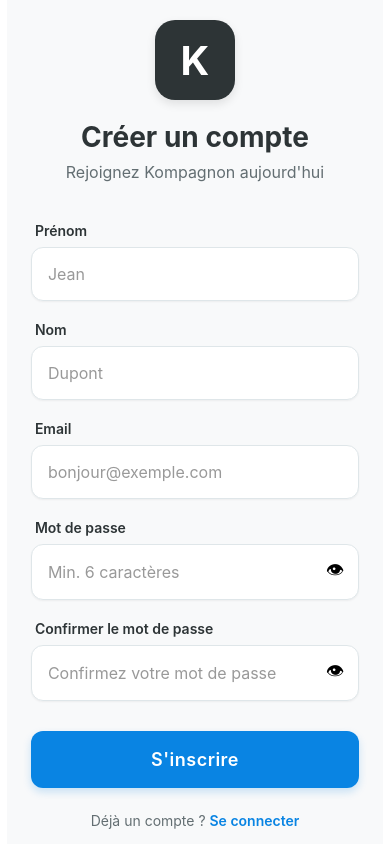
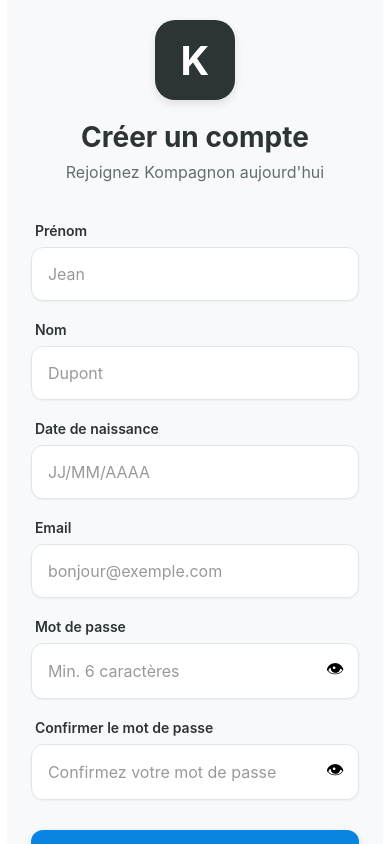
Before and after one commit to edp5/kompagnon-app, a React Native app: screen / in a window 390 px wide. Built offline with nearby package versions, Linux system fonts and the light colour scheme; no server answers.

Commit message:
feat: add birthday field and fix API body parameters
- Add 'Date de naissance' field (JJ/MM/AAAA) to registration form
- Fix API body: use lowercase 'firstname'/'lastname' as expected by backend
- Add missing 'userType: user' and 'birthday' fields to API call
- Update integration tests accordingly

```diff
--- a/screens/RegistrationScreen.js
+++ b/screens/RegistrationScreen.js
@@ -24,6 +24,7 @@
 export default function RegistrationScreen({ onRegisterSuccess }) {
   const [firstName, setFirstName] = useState("");
   const [lastName, setLastName] = useState("");
+  const [birthday, setBirthday] = useState("");
   const [email, setEmail] = useState("");
   const [password, setPassword] = useState("");
   const [confirmPassword, setConfirmPassword] = useState("");
@@ -98,7 +99,7 @@
   const handleRegister = async () => {
     setErrorWithShake(null);
 
-    if (!firstName || !lastName || !email || !password || !confirmPassword) {
+    if (!firstName || !lastName || !birthday || !email || !password || !confirmPassword) {
       setErrorWithShake("Tous les champs sont obligatoires.");
       return;
     }
@@ -121,7 +122,7 @@
         headers: {
           "Content-Type": "application/json",
         },
-        body: JSON.stringify({ firstName, lastName, email, password }),
+        body: JSON.stringify({ firstname: firstName, lastname: lastName, email, password, userType: "user", birthday }),
       });
 
       if (response && response.ok) {
@@ -206,6 +207,21 @@
                 onChangeText={setLastName}
                 testID="lastName-input"
                 accessibilityLabel="Nom"
+              />
+            </View>
+
+            <View style={styles.inputGroup}>
+              <Text style={styles.label}>Date de naissance</Text>
+              <TextInput
+                style={styles.input}
+                placeholder="JJ/MM/AAAA"
+                placeholderTextColor="#999"
+                value={birthday}
+                onChangeText={setBirthday}
+                keyboardType="numeric"
+                testID="birthday-input"
+                accessibilityLabel="Date de naissance"
+                accessibilityHint="Format JJ/MM/AAAA"
               />
             </View>
 
```
Also changed, not shown: 1 other file (tests, documents, lock files or other folders).
